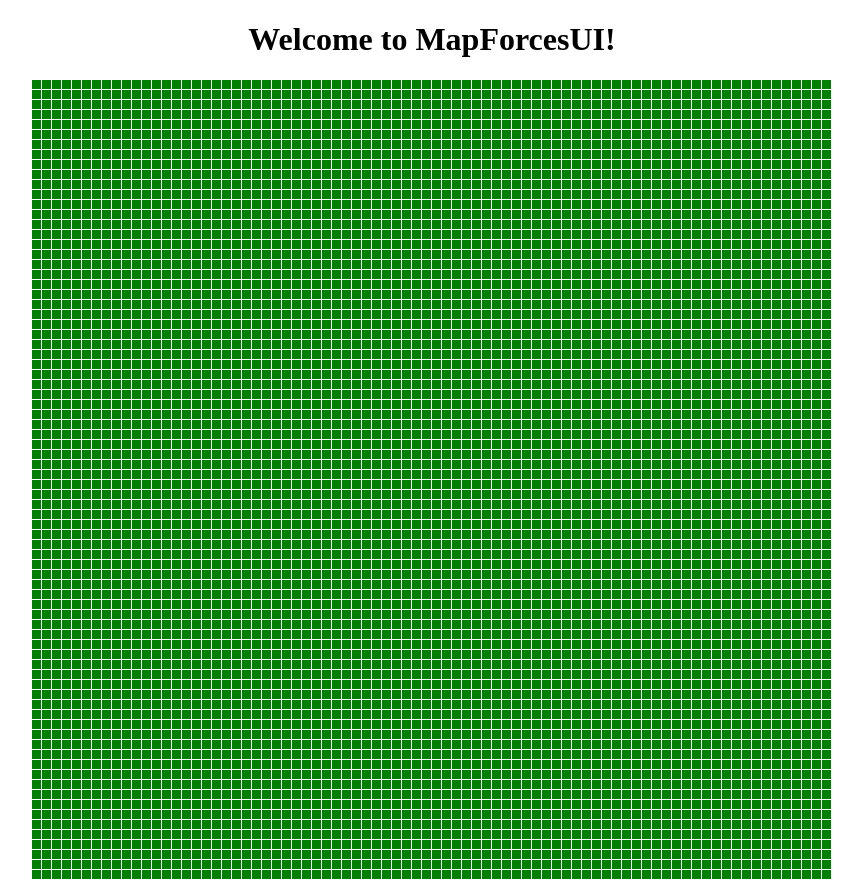
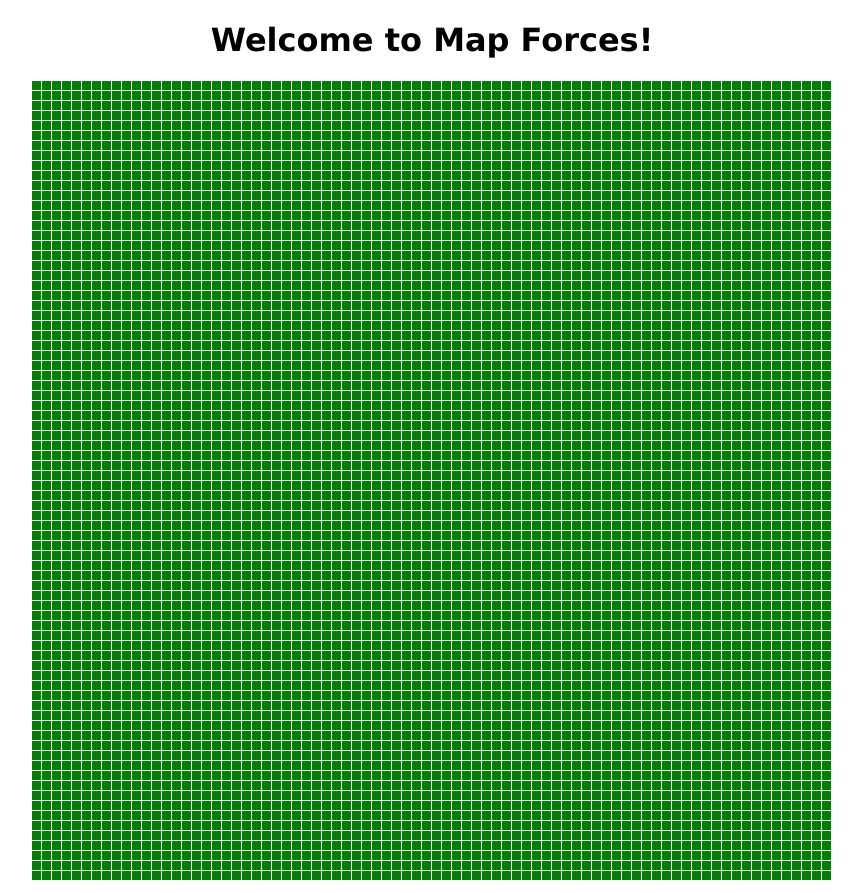
Before and after one commit to ZerCreation/zc-mapforces, an Angular app in the folder ZerCreation.MapForces.UI/: page /game-board in a window 1280 px wide. Shown: the whole page, without its empty margins (208-1070 px from the left). Built offline with nearby package versions, Linux system fonts and the light colour scheme.

Commit message:
Small visual improvements

```diff
--- a/ZerCreation.MapForces.UI/src/app/app.component.ts
+++ b/ZerCreation.MapForces.UI/src/app/app.component.ts
@@ -6,5 +6,5 @@ import { Component } from '@angular/core';
   styleUrls: ['./app.component.scss']
 })
 export class AppComponent {
-  title = 'MapForcesUI';
+  title = 'Map Forces';
 }
--- a/ZerCreation.MapForces.UI/src/styles.scss
+++ b/ZerCreation.MapForces.UI/src/styles.scss
@@ -1 +1,3 @@
-/* You can add global styles to this file, and also import other style files */
+body {
+    font-family: Verdana, Arial;
+}
```
